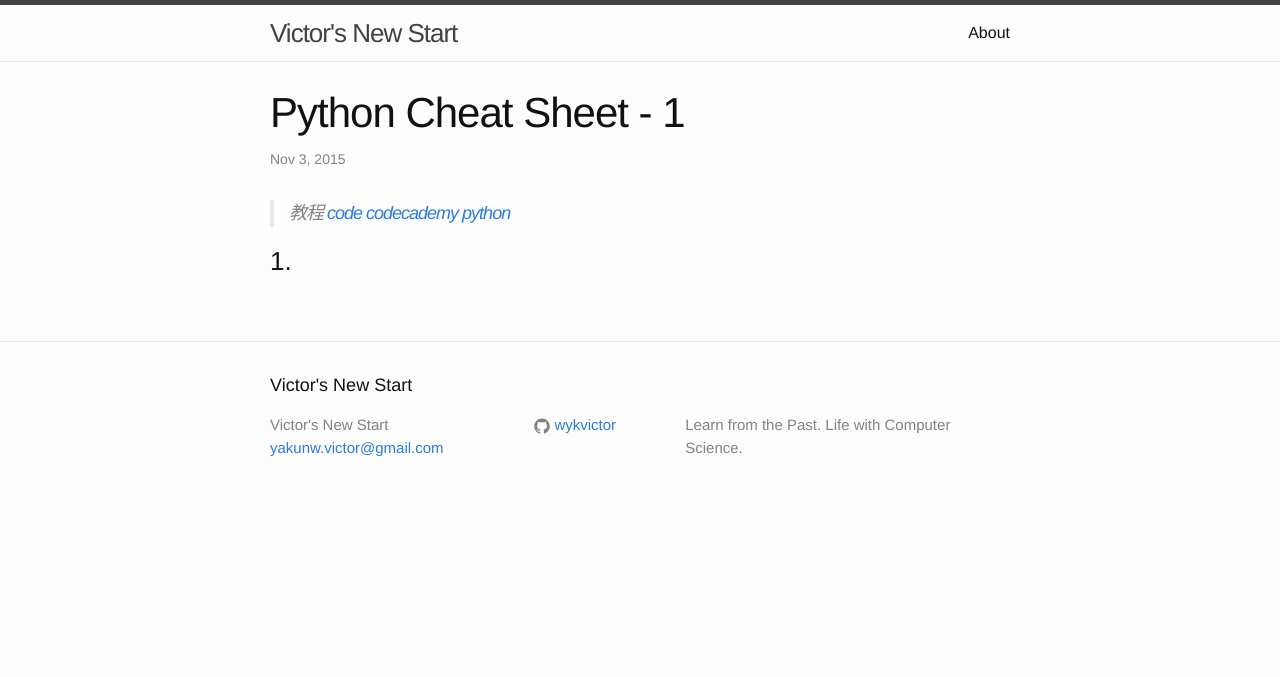
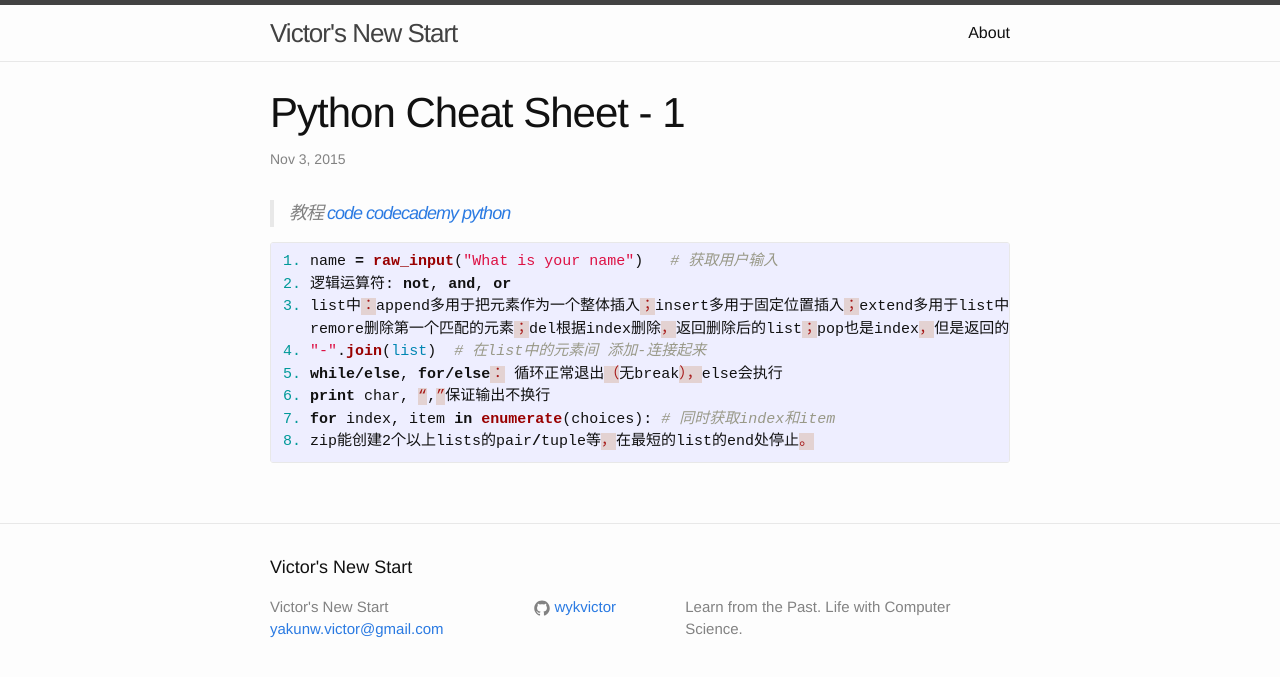
Before and after one commit to wykvictor/wykvictor.github.io, a Jekyll site: the page built from _posts/programming/2015-11-3-Python-Cheat-Sheet-1.md, in a window 1280 px wide. Shown: the top 677 px of the page. Built offline with Jekyll 4.4.1, drawn with Linux system fonts in a browser that asks for light colours.

Commit message:
add python

```diff
--- a/_posts/programming/2015-11-3-Python-Cheat-Sheet-1.md
+++ b/_posts/programming/2015-11-3-Python-Cheat-Sheet-1.md
@@ -10,7 +10,14 @@ categories: programming
 
 [link]: https://www.codecademy.com/learn/python
 
-### 1.
-
 {% highlight Python %}
+1. name = raw_input("What is your name")   # 获取用户输入
+2. 逻辑运算符: not, and, or
+3. list中：append多用于把元素作为一个整体插入；insert多用于固定位置插入；extend多用于list中多项分别插入
+   remore删除第一个匹配的元素；del根据index删除，返回删除后的list；pop也是index，但是返回的是删除的元素
+4. "-".join(list)  # 在list中的元素间 添加-连接起来
+5. while/else, for/else： 循环正常退出（无break），else会执行
+6. print char, “,”保证输出不换行
+7. for index, item in enumerate(choices): # 同时获取index和item
+8. zip能创建2个以上lists的pair/tuple等，在最短的list的end处停止。
 {% endhighlight %}
```
Also changed, not shown: _posts/tools/2015-11-26-Git-Command.md (+1 -1 lines).
